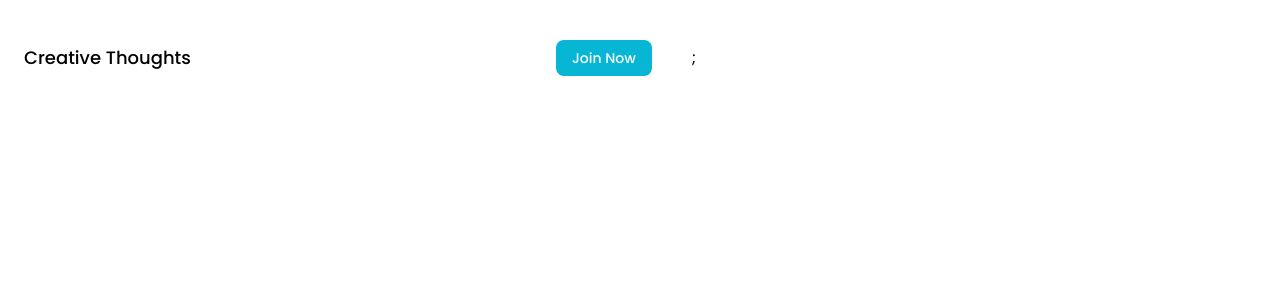
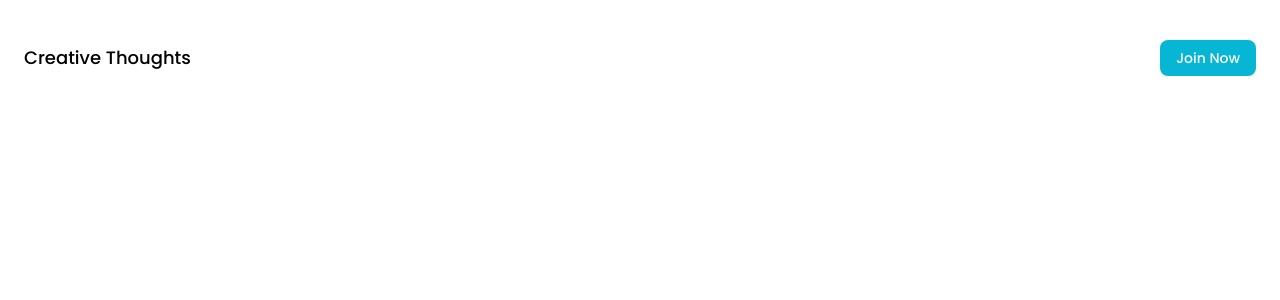
Before and after one commit to Lucas-HenriqueGoisSantos/creative-thoughts, a Next.js app: page / in a window 1280 px wide. Shown: the top 300 px of the page. Built offline with nearby package versions, Linux system fonts and the light colour scheme; no server answers.

Commit message:
Changes to be committed: 	modified:   components/Layout.js 	modified:   components/Nav.js

```diff
--- a/components/Layout.js
+++ b/components/Layout.js
@@ -2,7 +2,7 @@ import Nav from './Nav';
 
 export default function Layout({ children }){
 	return(
-		<div className="mx-6 md:max-w-2xl font-poppins">
+		<div className="mx-6 font-poppins">
 			<Nav />
 			<main>{children}</main>
 		</div>
--- a/components/Nav.js
+++ b/components/Nav.js
@@ -4,6 +4,7 @@ import { useAuthState } from "react-firebase-hooks/auth";
 
 export default function Nav(){
   const [user, loading] = useAuthState(auth);
+  console.log(user);
   return (
     <nav className="flex justify-between items-center py-10">
       <Link href="/">
@@ -14,15 +15,15 @@ export default function Nav(){
           <Link href={ "/auth/login" } className="py-2 px-4 text-sm bg-cyan-500 text-white rounded-lg font-medium ml-8"> Join Now </Link>
           )}
         {user && (
-          <div>
+          <div className="flex items-center gap-6">
             <Link href='/post'>
-              <button>post</button>
+              <button className="font-medium bg-cyan-500 text-white py-2 px-4 rounded-md text-sm">Post</button>
             </Link>
             <Link href='/dashboard'>
-              <h1>Dashboard</h1>
+              <img className="w-12 rounded-full cursor-pointer" src={user.photoURL} />
             </Link>
           </div>
-          )};
+          )}
       </ul>
     </nav>
   );
```
